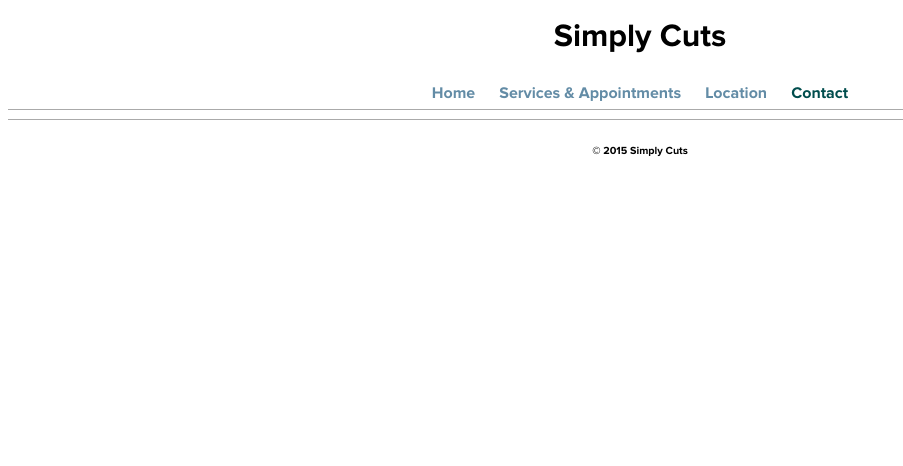
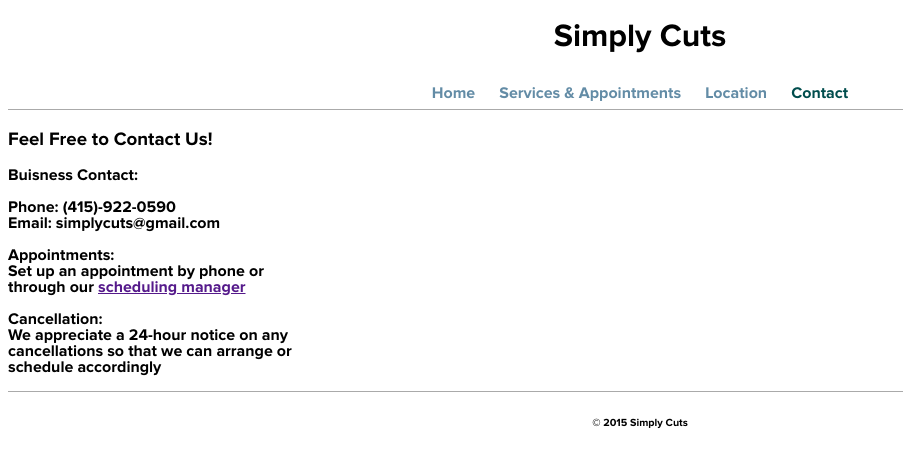
Before and after one commit to HackerHong/SimplyCuts, a plain HTML site: page contact.html in a window 1280 px wide. Shown: the whole page, without its empty margins (0-903 px from the left). Drawn offline with Linux system fonts and the light colour scheme.

Commit message:
added text to contact page

```diff
--- a/contact.html
+++ b/contact.html
@@ -19,9 +19,20 @@
       </nav>
     </header>
     <hr>
-
-
-
+      <h3>
+      Feel Free to Contact Us!
+      </h3>
+      <p>
+      Buisness Contact:<br><br>
+      Phone: (415)-922-0590<br>
+      Email: simplycuts@gmail.com<br><br>
+      Appointments:<br>
+      Set up an appointment by phone or<br> through our <a href="">scheduling manager</a><br><br>
+      Cancellation:<br>
+      We appreciate a 24-hour notice on any<br>
+      cancellations so that we can arrange or<br>
+      schedule accordingly
+      </p>
     <hr>
     <footer>
       <h6>&copy; 2015 Simply Cuts</h6>
```
